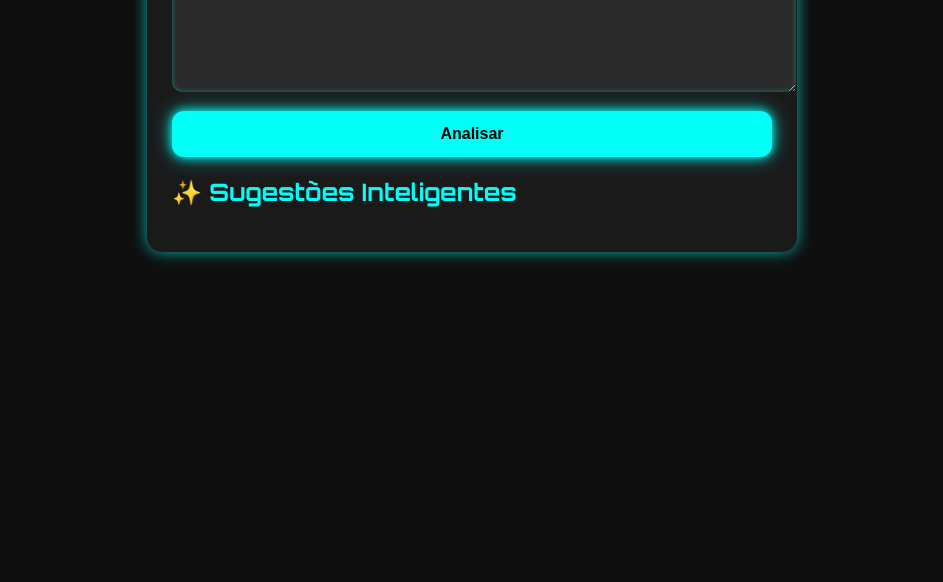
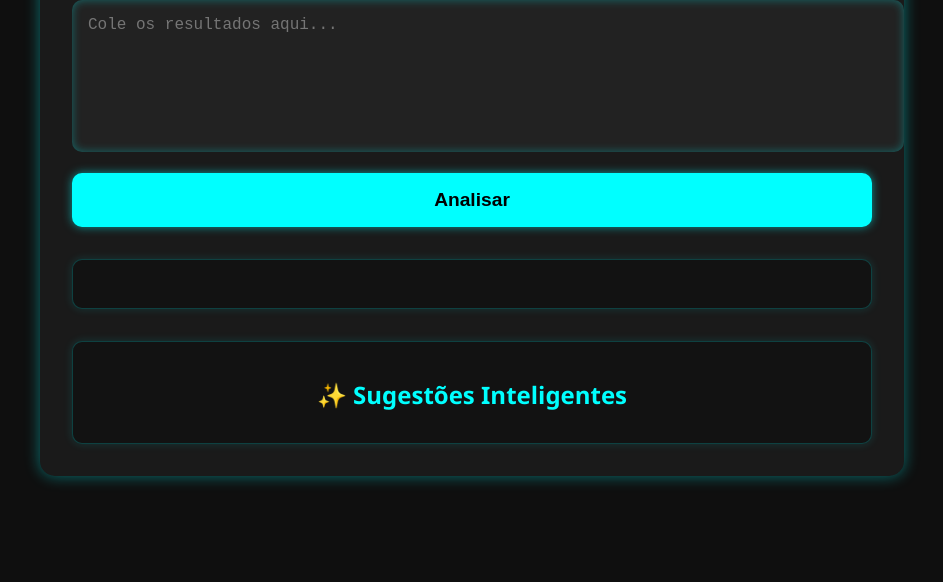
Before and after one commit to AugustoMilhomem/calculadora-estat-stica, a plain HTML site: page index.html in a window 1280 px wide. Shown: the part 218-800 px from the top of the page, without its empty margins (168-1111 px from the left). Drawn offline with Linux system fonts and the light colour scheme.

Commit message:
Update style.css

```diff
--- a/style.css
+++ b/style.css
@@ -1,84 +1,84 @@
-@import url('https://fonts.googleapis.com/css2?family=Orbitron:wght@400;700&display=swap');
+/* style.css */
 
 body {
-  font-family: 'Orbitron', sans-serif;
   background: #0f0f0f;
-  color: #00fff7;
+  font-family: 'Segoe UI', Tahoma, Geneva, Verdana, sans-serif;
+  color: #fff;
   margin: 0;
-  padding: 20px;
+  padding: 0;
+  display: flex;
+  justify-content: center;
+  align-items: center;
+  min-height: 100vh;
 }
 
 .container {
-  max-width: 600px;
-  margin: auto;
   background: #1a1a1a;
-  padding: 25px;
+  padding: 2rem;
   border-radius: 15px;
-  box-shadow: 0 0 15px #00fff7aa;
+  box-shadow: 0 0 15px rgba(0, 255, 255, 0.4);
+  max-width: 800px;
+  width: 90%;
 }
 
-h1 {
-  font-size: 1.8rem;
+h1, h2 {
   text-align: center;
-  margin-bottom: 20px;
-  color: #00e6d0;
-  text-shadow: 0 0 5px #00fff7, 0 0 10px #00fff7;
-}
-
-label {
-  display: block;
-  margin-bottom: 8px;
-  font-weight: bold;
-  color: #0ff;
-}
-
-select,
-textarea {
-  width: 100%;
-  padding: 12px;
-  font-size: 1rem;
-  border-radius: 10px;
-  border: none;
-  background: #2b2b2b;
-  color: #00fff7;
-  margin-bottom: 15px;
-  box-shadow: inset 0 0 5px #00fff766;
+  color: #00ffff;
+  margin-bottom: 1rem;
 }
 
 textarea {
-  height: 130px;
-  resize: vertical;
+  width: 100%;
+  height: 120px;
+  padding: 1rem;
+  border-radius: 10px;
+  border: none;
+  resize: none;
+  font-size: 1rem;
+  background: #222;
+  color: #0ff;
+  box-shadow: inset 0 0 10px #00ffff55;
+  margin-bottom: 1rem;
 }
 
 button {
   width: 100%;
-  padding: 14px;
-  font-size: 1rem;
+  padding: 1rem;
+  font-size: 1.2rem;
+  border-radius: 10px;
+  border: none;
+  background: #00ffff;
+  color: #000;
   font-weight: bold;
-  background: #00fff7;
-  color: #000;
-  border: none;
-  border-radius: 12px;
   cursor: pointer;
-  box-shadow: 0 0 10px #00fff7, 0 0 20px #00fff7aa;
-  transition: all 0.3s ease;
+  box-shadow: 0 0 10px #00ffff88;
+  transition: background 0.3s;
 }
 
 button:hover {
-  background: #00e6d0;
-  box-shadow: 0 0 20px #00fff7, 0 0 30px #00fff7bb;
+  background: #00cccc;
 }
 
-#resultado {
-  margin-top: 20px;
-  line-height: 1.6;
-  color: #aefeff;
-  background: #222;
-  padding: 15px;
+.resultados, .sugestoes-inteligentes {
+  margin-top: 2rem;
+  padding: 1rem;
+  border: 1px solid #00ffff33;
   border-radius: 10px;
-  box-shadow: inset 0 0 10px #00fff755;
+  background: #121212;
+  box-shadow: 0 0 10px #00ffff22;
 }
 
-strong {
-  color: #00ffe0;
+.resultados div, .sugestoes-inteligentes div {
+  margin-bottom: 1rem;
+  line-height: 1.6;
+  font-size: 1rem;
 }
+
+@media (max-width: 600px) {
+  .container {
+    padding: 1rem;
+  }
+  button, textarea {
+    font-size: 1rem;
+  }
+}
```
